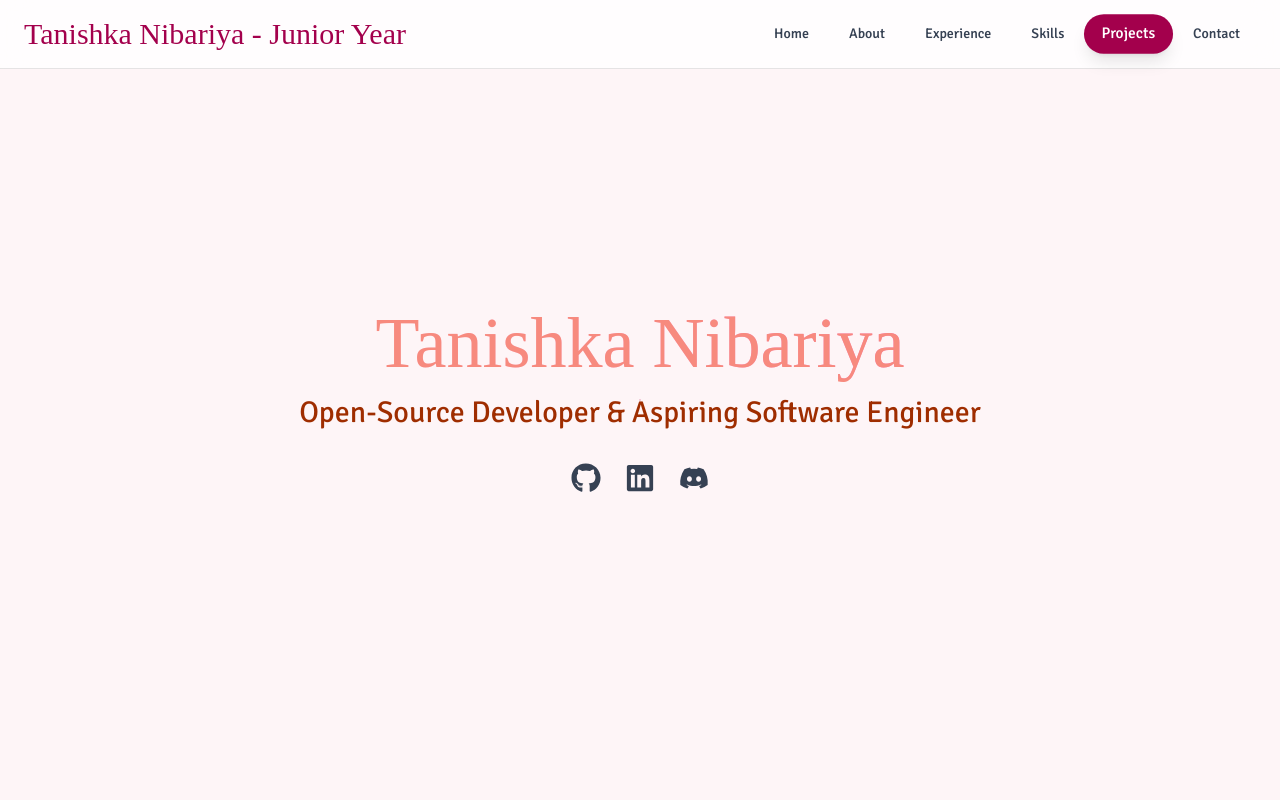
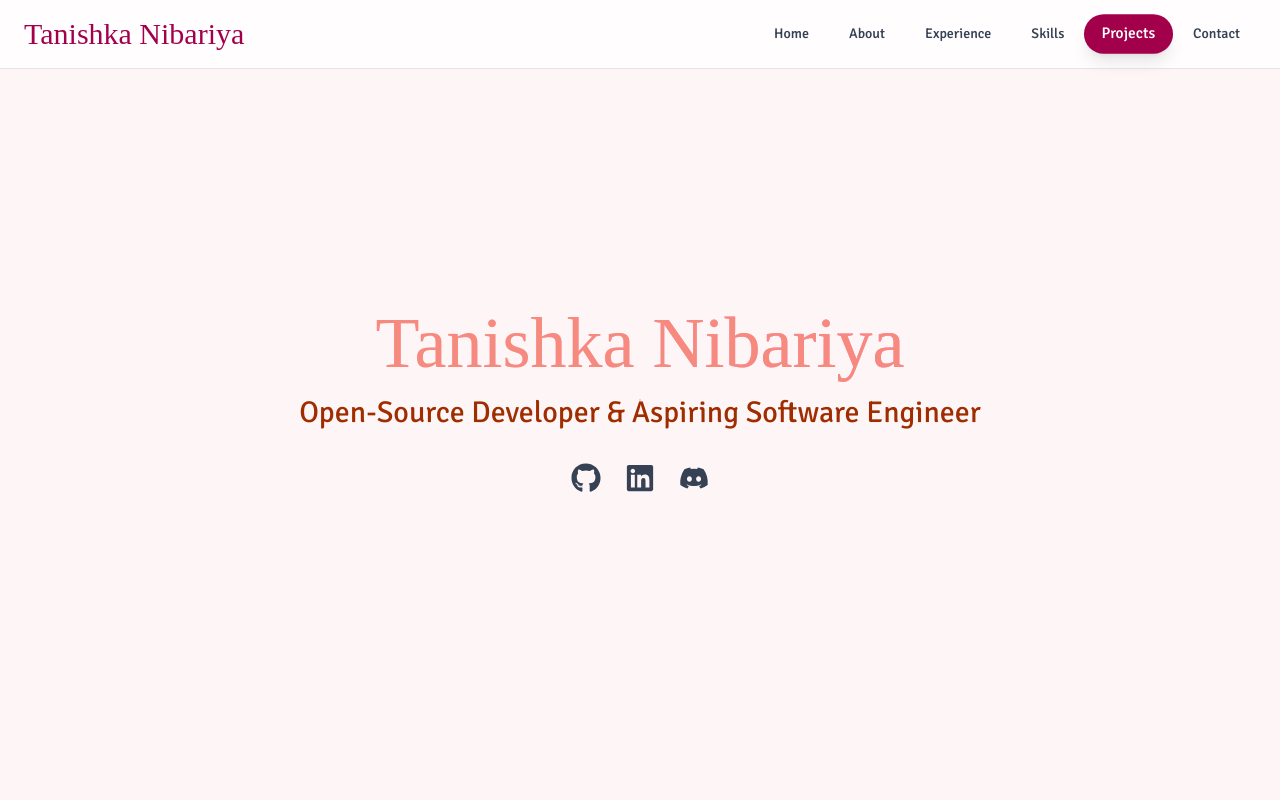
Before and after one commit to tanishkaa08/Portfolio-Website, a Next.js app: page / in a window 1280 px wide. Shown: the top 800 px of the page. Built offline with nearby package versions, Linux system fonts and the light colour scheme.

Commit message:
junior year reoved

```diff
--- a/components/Navbar.tsx
+++ b/components/Navbar.tsx
@@ -59,7 +59,7 @@ const Navbar = () => {
           onBlur={() => scrambleRef.current?.reset()}
         >
           <ScrambleText ref={scrambleRef} text="Tanishka Nibariya" className="md:hidden text-pink-800 font-light text-2xl hover:text-highlight transition-colors [font-family:'Lora']" />
-          <ScrambleText ref={scrambleRef} text="Tanishka Nibariya - Junior Year" className="hidden md:inline text-pink-800 font-light text-3xl hover:text-highlight transition-colors [font-family:'Lora']" />
+          <ScrambleText ref={scrambleRef} text="Tanishka Nibariya" className="hidden md:inline text-pink-800 font-light text-3xl hover:text-highlight transition-colors [font-family:'Lora']" />
         </Link>
         <div className="hidden md:flex items-center space-x-2">
           {navLinks.map((link) => (
```
